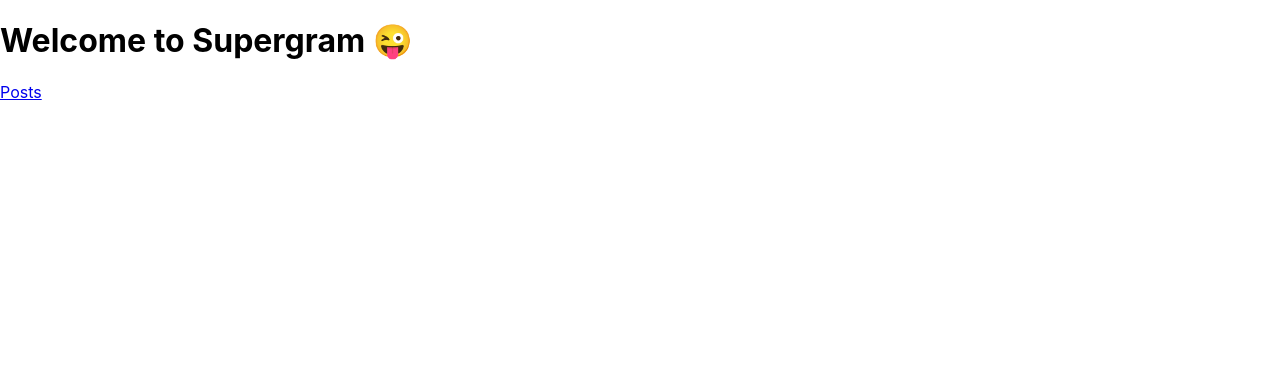
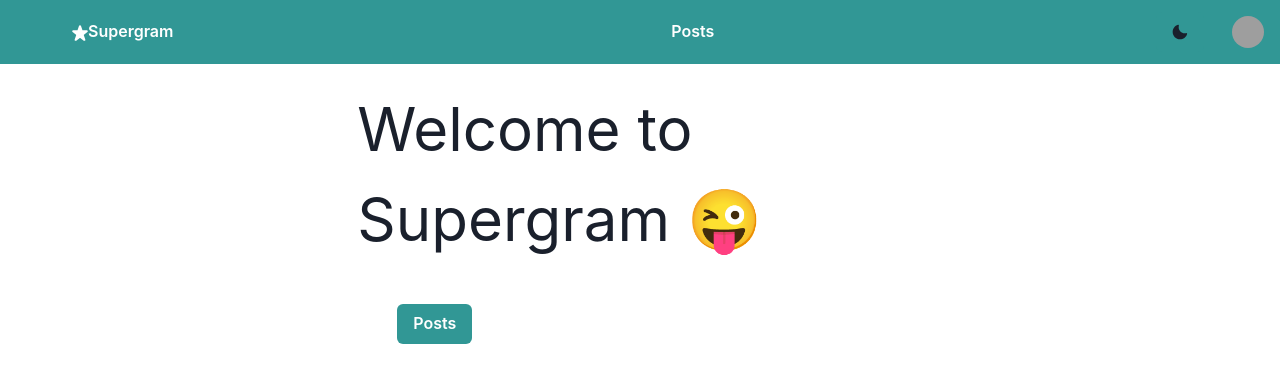
Before and after one commit to neeejm/social-media-app, a React (Create React App) app in the folder apps/webui/: page / in a window 1280 px wide. Shown: the top 382 px of the page. Built offline with nearby package versions, Linux system fonts and the light colour scheme; grey boxes are pictures that could not be loaded.

Commit message:
adding navbar

```diff
--- a/apps/webui/package.json
+++ b/apps/webui/package.json
@@ -3,6 +3,10 @@
   "version": "0.1.0",
   "private": true,
   "dependencies": {
+    "@chakra-ui/icons": "^2.0.11",
+    "@chakra-ui/react": "^2.3.6",
+    "@emotion/react": "^11.10.4",
+    "@emotion/styled": "^11.10.4",
     "@testing-library/jest-dom": "^5.16.5",
     "@testing-library/react": "^13.4.0",
     "@testing-library/user-event": "^13.5.0",
@@ -11,6 +15,7 @@
     "@types/react": "^18.0.21",
     "@types/react-dom": "^18.0.6",
     "axios": "^1.1.3",
+    "framer-motion": "^7.6.1",
     "react": "^18.2.0",
     "react-dom": "^18.2.0",
     "react-router-dom": "6",
--- a/apps/webui/src/App.tsx
+++ b/apps/webui/src/App.tsx
@@ -1,11 +1,20 @@
-import React from 'react';
+import { Button, Container, Text } from '@chakra-ui/react';
 import { Link } from 'react-router-dom';
 
 export default function App() {
   return (
-    <div className="App">
-      <h1>Welcome to Supergram 😜</h1>
-      <Link to={'/posts'}>Posts</Link>
-    </div>
+    <>
+      <Container padding="5">
+        <Text fontSize="6xl">Welcome to Supergram 😜</Text>
+        <Link to={'/posts'}>
+          <Button
+            colorScheme="teal"
+            margin="10"
+          >
+            Posts
+          </Button>
+        </Link>
+      </Container>
+    </>
   );
 }
--- /dev/null
+++ b/apps/webui/src/common/components/navbar.tsx
@@ -0,0 +1,110 @@
+import { MoonIcon, StarIcon, SunIcon } from '@chakra-ui/icons';
+import {
+  Avatar,
+  Box,
+  Button,
+  Center,
+  Flex,
+  Menu,
+  MenuButton,
+  MenuDivider,
+  MenuItem,
+  MenuList,
+  Stack,
+  useColorMode,
+  useColorModeValue,
+  useDisclosure
+} from '@chakra-ui/react';
+
+export const Navbar = () => {
+  const { colorMode, toggleColorMode } = useColorMode();
+  const { isOpen, onOpen, onClose } = useDisclosure();
+
+  let darkColor = 'teal.500';
+  let lightColor = 'teal.400';
+  let darkBg = colorMode === 'light' ? darkColor : lightColor;
+  let lightBg = colorMode === 'light' ? lightColor : darkColor;
+
+  return (
+    <>
+      <Box
+        bg={useColorModeValue(darkColor, lightColor)}
+        textColor={useColorModeValue('white', 'black')}
+        px={4}
+      >
+        <Flex
+          h={16}
+          alignItems={'center'}
+          justifyContent={'space-between'}
+        >
+          <Button
+            colorScheme={darkBg}
+            _hover={{ bg: lightBg }}
+            margin="10"
+          >
+            <a href="/">
+              <StarIcon />
+              Supergram
+            </a>
+          </Button>
+
+          <Button
+            colorScheme={darkBg}
+            _hover={{ bg: lightBg }}
+            margin="10"
+          >
+            <a href="/posts">Posts</a>
+          </Button>
+
+          <Flex alignItems={'center'}>
+            <Stack
+              direction={'row'}
+              spacing={7}
+            >
+              <Button
+                onClick={toggleColorMode}
+                bg={darkBg}
+                _hover={{ bg: lightBg }}
+              >
+                {colorMode === 'light' ? <MoonIcon /> : <SunIcon />}
+              </Button>
+
+              <Menu>
+                <MenuButton
+                  as={Button}
+                  rounded={'full'}
+                  variant={'link'}
+                  cursor={'pointer'}
+                  minW={0}
+                >
+                  <Avatar
+                    size={'sm'}
+                    src={'https://avatars.dicebear.com/api/male/username.svg'}
+                  />
+                </MenuButton>
+                <MenuList alignItems={'center'}>
+                  <br />
+                  <Center>
+                    <Avatar
+                      size={'2xl'}
+                      src={'https://avatars.dicebear.com/api/male/username.svg'}
+                    />
+                  </Center>
+                  <br />
+                  <Center>
+                    <p>Username</p>
+                  </Center>
+                  <br />
+                  <MenuDivider />
+                  <MenuItem>Your Servers</MenuItem>
+                  <MenuItem>Account Settings</MenuItem>
+                  <MenuItem>Logout</MenuItem>
+                </MenuList>
+              </Menu>
+            </Stack>
+          </Flex>
+        </Flex>
+      </Box>
+    </>
+  );
+};
--- a/apps/webui/src/index.css
+++ /dev/null
@@ -1,13 +0,0 @@
-body {
-  margin: 0;
-  font-family: -apple-system, BlinkMacSystemFont, 'Segoe UI', 'Roboto', 'Oxygen',
-    'Ubuntu', 'Cantarell', 'Fira Sans', 'Droid Sans', 'Helvetica Neue',
-    sans-serif;
-  -webkit-font-smoothing: antialiased;
-  -moz-osx-font-smoothing: grayscale;
-}
-
-code {
-  font-family: source-code-pro, Menlo, Monaco, Consolas, 'Courier New',
-    monospace;
-}
--- a/apps/webui/src/index.tsx
+++ b/apps/webui/src/index.tsx
@@ -1,23 +1,33 @@
+import { ChakraProvider } from '@chakra-ui/react';
 import React from 'react';
 import ReactDOM from 'react-dom/client';
-import './index.css';
+import { BrowserRouter, Route, Routes } from 'react-router-dom';
 import App from './App';
+import { Navbar } from './common/components/navbar';
+import PostsPage from './posts/PostsPage';
 import reportWebVitals from './reportWebVitals';
-import { BrowserRouter, Route, Routes } from 'react-router-dom';
-import PostsPage from './posts/PostsPage';
 
 const root = ReactDOM.createRoot(
   document.getElementById('root') as HTMLElement
 );
 root.render(
+  <ChakraProvider>
     <React.StrictMode>
+      <Navbar />
       <BrowserRouter>
         <Routes>
-        <Route path="/" element={<App />} />
-        <Route path="/posts" element={<PostsPage />} />
+          <Route
+            path="/"
+            element={<App />}
+          />
+          <Route
+            path="/posts"
+            element={<PostsPage />}
+          />
         </Routes>
       </BrowserRouter>
     </React.StrictMode>
+  </ChakraProvider>
 );
 
 // If you want to start measuring performance in your app, pass a function
--- a/apps/webui/src/posts/PostForm.tsx
+++ b/apps/webui/src/posts/PostForm.tsx
@@ -1,3 +1,4 @@
+import { Box, Button, Input, Stack, Textarea } from '@chakra-ui/react';
 import axios, { AxiosResponse } from 'axios';
 import { useContext, useRef } from 'react';
 import { PostContext } from './interfaces/PostContext.interface';
@@ -13,7 +14,7 @@ const addRequestConfig = {
 
 const PostForm = () => {
   const titleRef = useRef<HTMLInputElement>(null);
-  const contentRef = useRef<HTMLInputElement>(null);
+  const contentRef = useRef<HTMLTextAreaElement>(null);
   const { posts, setPosts } = useContext<PostContext>(PostCtx);
 
   const addPost = async () => {
@@ -50,25 +51,36 @@ const PostForm = () => {
   };
 
   return (
-    <>
-      <label>Add Post </label>
-      <label htmlFor="post-title">Title: </label>
-      <input
+    <Box
+      maxW="100%"
+      padding="6"
+      borderWidth="1px"
+      borderRadius="lg"
+    >
+      <Stack spacing={3}>
+        <Input
+          placeholder="Title"
+          size="sm"
           type="text"
           name="post-title"
           id="post-title"
           ref={titleRef}
         />
-      <label htmlFor="post-title">Content: </label>
-      <input
-        type="text"
+        <Textarea
+          placeholder="Write your post content here..."
+          size="sm"
           name="post-content"
           id="post-content"
           ref={contentRef}
         />
-      <button onClick={addPost}>Post</button>
-      <hr />
-    </>
+        <Button
+          colorScheme="teal"
+          onClick={addPost}
+        >
+          Posts
+        </Button>
+      </Stack>
+    </Box>
   );
 };
 
--- a/apps/webui/src/posts/PostsPage.tsx
+++ b/apps/webui/src/posts/PostsPage.tsx
@@ -1,3 +1,4 @@
+import { Container } from '@chakra-ui/react';
 import { createContext, useEffect, useState } from 'react';
 import { useHttpClient } from '../hooks/useHttpClient';
 import { PostContext } from './interfaces/PostContext.interface';
@@ -39,15 +40,17 @@ const Posts = () => {
 
   return (
     <PostCtx.Provider value={postContext}>
-      <div>
-        <h1>Posts Page</h1>
+      <Container
+        maxW="container.sm"
+        marginTop="10"
+      >
         <PostForm />
         <PostList
           posts={posts}
           error={error}
           isLoading={isLoading}
         />
-      </div>
+      </Container>
     </PostCtx.Provider>
   );
 };
--- /dev/null
+++ b/apps/webui/src/theme.ts
@@ -0,0 +1,16 @@
+import { extendTheme } from '@chakra-ui/react';
+import { mode } from '@chakra-ui/theme-tools';
+const dark = '#232323';
+const light = '#f0f0f0';
+
+const theme = extendTheme({
+  styles: {
+    global: (props: any) => ({
+      body: {
+        bg: mode(light, dark)(props)
+      }
+    })
+  }
+});
+
+export default theme;
```
Also changed, not shown: 1 other file (tests, documents, lock files or other folders). Lines whose indentation alone changed are shown as unchanged.
